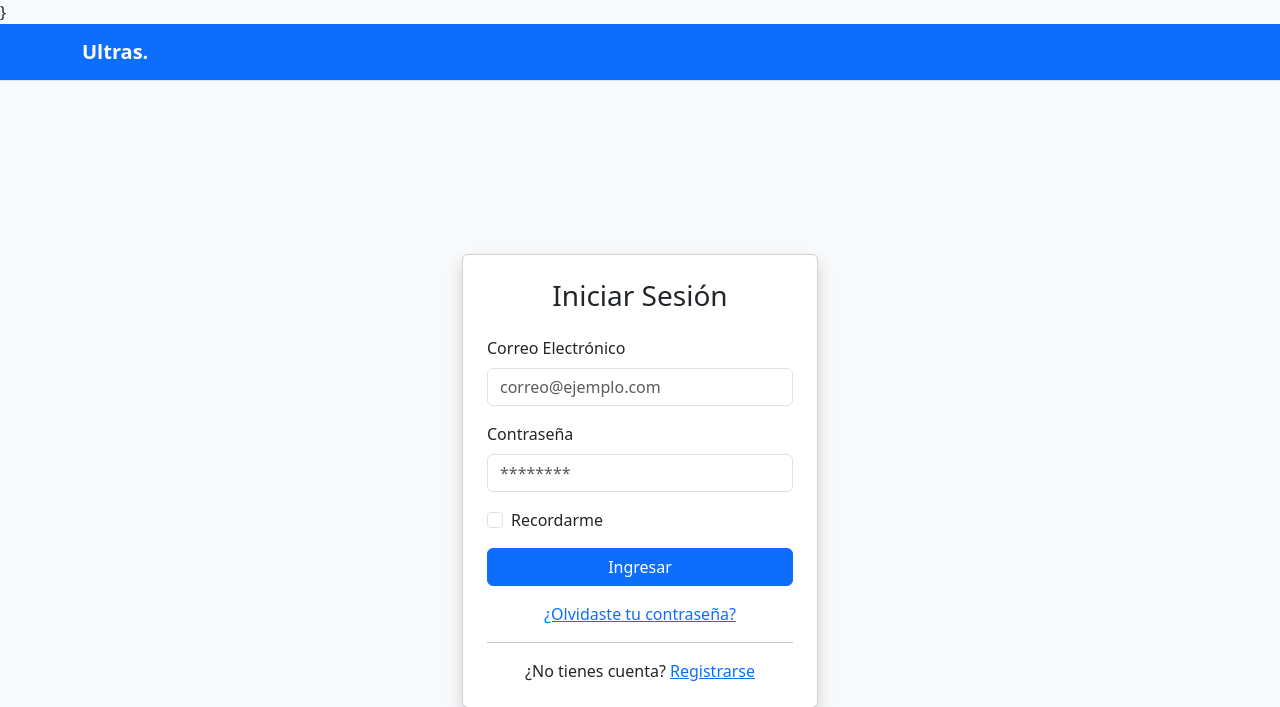
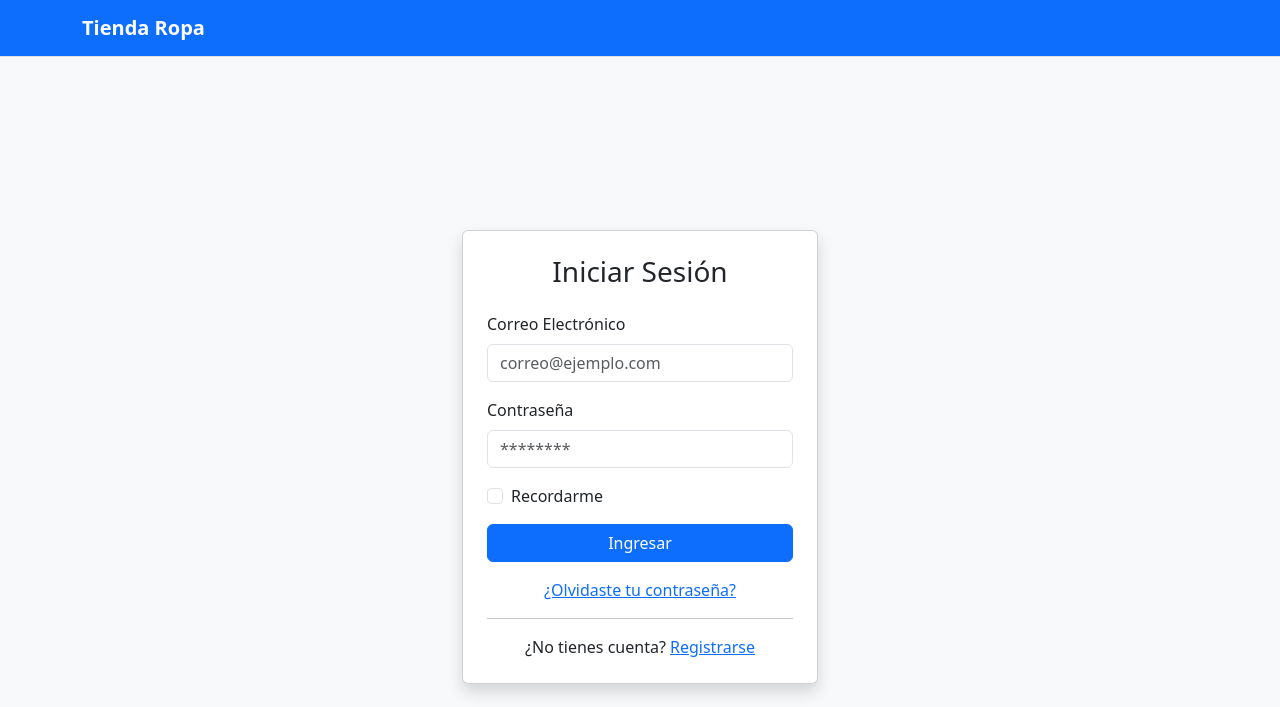
Before and after one commit to jcardinale98/Ambiente_ropa, a WordPress theme: template View/login.php in a window 1280 px wide. Shown: the top 707 px of the page. Run offline with PHP 8.4 and a stand-in for WordPress, Linux system fonts and the light colour scheme; the site name, menu and one post (Sample post) are stand-ins, and other content is empty.

Commit message:
Primer Avance

```diff
--- a/View/login.php
+++ b/View/login.php
@@ -1,10 +1,11 @@
 <!DOCTYPE html>
-<html lang="es">}
+<html lang="es">
 
 <head>
     <meta charset="UTF-8">
     <meta name="viewport" content="width=device-width, initial-scale=1.0">
     <title>Login</title>
+
 
     <!-- Bootstrap 5 -->
     <link href="https://cdn.jsdelivr.net/npm/bootstrap@5.3.3/dist/css/bootstrap.min.css" rel="stylesheet">
@@ -18,11 +19,8 @@
         <nav class="navbar navbar-expand-lg navbar-white bg-primary  border-bottom">
             <div class="container">
                 <a class="navbar-brand fw-bold text-white" href="index.php">
-                    Ultras.
+                    Tienda Ropa
                 </a>
-
-
-                </div>
             </div>
         </nav>
     </header>
```
